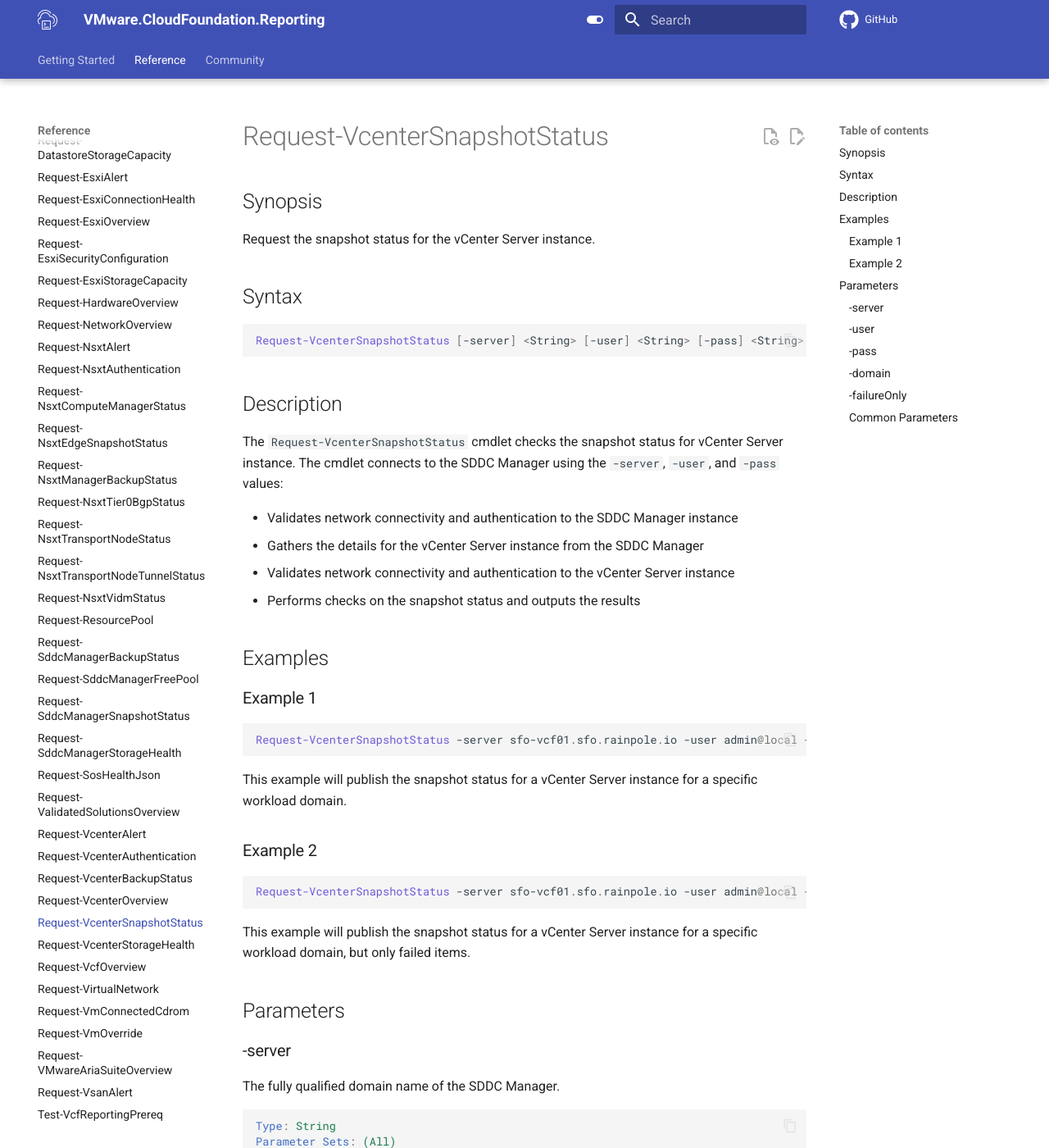
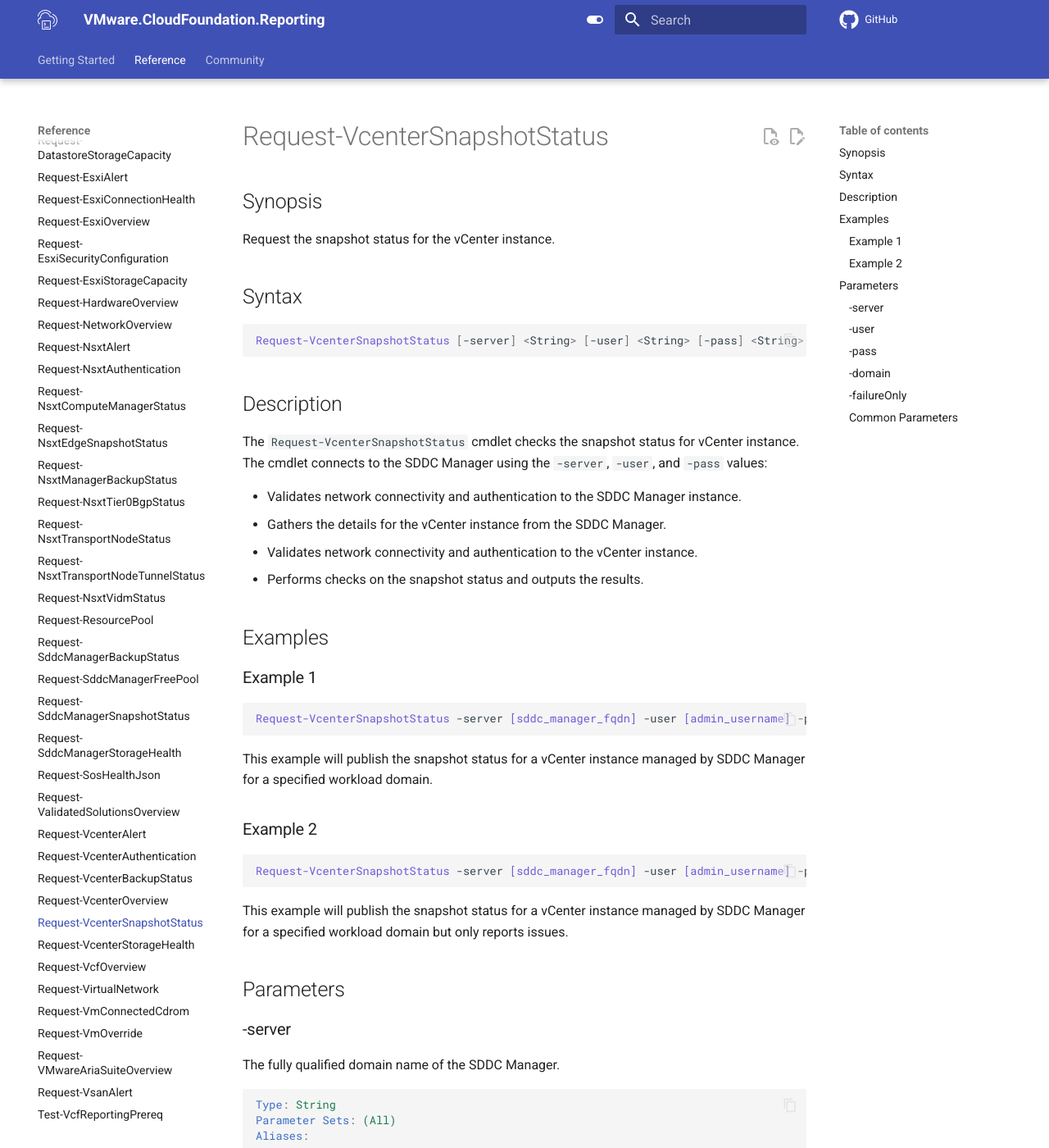
Before and after one commit to vmware/powershell-module-for-vmware-cloud-foundation-reporting, an MkDocs documentation site: the page built from docs/documentation/functions/Request-VcenterSnapshotStatus.md, in a window 1280 px wide and 1400 px high. Shown: the whole window at 82% size. Built offline with MkDocs 1.6.1 and Material for MkDocs 9.7.7, drawn with Linux system fonts in a browser that asks for light colours; comment, search, counter and statistics services are not loaded; the version menu is left out.

Commit message:
docs:sanitize-examples
- Updated Request-VcenterSnapshotStatus.md doc to sanitize all the example variables, add brackets and punctuation.
- Updated Request-VcenterStorageHealth.md doc to sanitize all the example variables, add brackets and punctuation.
- Updated Request-VcfOverview.md doc to sanitize all the example variables, add brackets and punctuation.
- Updated Request-VirtualNetwork.md doc to sanitize all the example variables, add brackets and punctuation.
- Updated Request-VmConnectedCdrom.md doc to sanitize all the example variables, add brackets and punctuation.

Signed-off-by: Andy Beltz <andy.beltz@broadcom.com>

````diff
--- a/docs/documentation/functions/Request-VcenterSnapshotStatus.md
+++ b/docs/documentation/functions/Request-VcenterSnapshotStatus.md
@@ -2,7 +2,7 @@
 
 ## Synopsis
 
-Request the snapshot status for the vCenter Server instance.
+Request the snapshot status for the vCenter instance.
 
 ## Syntax
 
@@ -12,31 +12,31 @@ Request-VcenterSnapshotStatus [-server] <String> [-user] <String> [-pass] <Strin
 
 ## Description
 
-The `Request-VcenterSnapshotStatus` cmdlet checks the snapshot status for vCenter Server instance.
+The `Request-VcenterSnapshotStatus` cmdlet checks the snapshot status for vCenter instance.
 The cmdlet connects to the SDDC Manager using the `-server`, `-user`, and `-pass` values:
 
-- Validates network connectivity and authentication to the SDDC Manager instance
-- Gathers the details for the vCenter Server instance from the SDDC Manager
-- Validates network connectivity and authentication to the vCenter Server instance
-- Performs checks on the snapshot status and outputs the results
+- Validates network connectivity and authentication to the SDDC Manager instance.
+- Gathers the details for the vCenter instance from the SDDC Manager.
+- Validates network connectivity and authentication to the vCenter instance.
+- Performs checks on the snapshot status and outputs the results.
 
 ## Examples
 
 ### Example 1
 
 ```powershell
-Request-VcenterSnapshotStatus -server sfo-vcf01.sfo.rainpole.io -user admin@local -pass VMw@re1!VMw@re1! -domain sfo-w01
+Request-VcenterSnapshotStatus -server [sddc_manager_fqdn] -user [admin_username] -pass [admin_password] -domain [workload_domain_name]
 ```
 
-This example will publish the snapshot status for a vCenter Server instance for a specific workload domain.
+This example will publish the snapshot status for a vCenter instance managed by SDDC Manager for a specified workload domain.
 
 ### Example 2
 
 ```powershell
-Request-VcenterSnapshotStatus -server sfo-vcf01.sfo.rainpole.io -user admin@local -pass VMw@re1!VMw@re1! -domain sfo-w01 -failureOnly
+Request-VcenterSnapshotStatus -server [sddc_manager_fqdn] -user [admin_username] -pass [admin_password] -domain [workload_domain_name] -failureOnly
 ```
 
-This example will publish the snapshot status for a vCenter Server instance for a specific workload domain, but only failed items.
+This example will publish the snapshot status for a vCenter instance managed by SDDC Manager for a specified workload domain but only reports issues.
 
 ## Parameters
 
````
Also changed, not shown: docs/documentation/functions/Request-VcenterStorageHealth.md (+10 -10 lines), docs/documentation/functions/Request-VcfOverview.md (+5 -5 lines), docs/documentation/functions/Request-VirtualNetwork.md (+7 -7 lines), docs/documentation/functions/Request-VmConnectedCdrom.md (+7 -7 lines).
